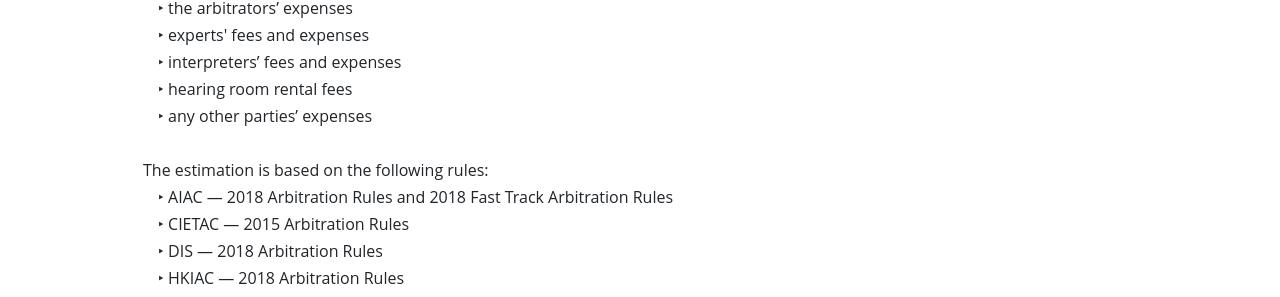
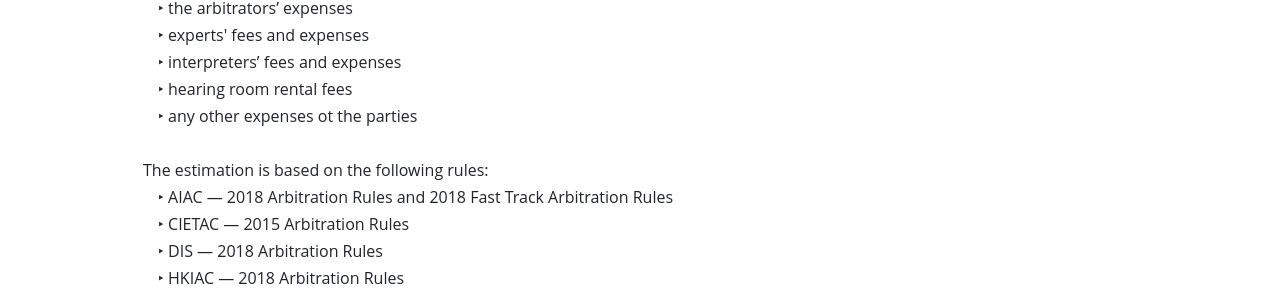
Before and after one commit to martaprilmay/arbcalc_demo, a Django app: page /about in a window 1280 px wide. Shown: the part 198-495 px from the top of the page. Run offline with Django 3.2, Linux system fonts and the light colour scheme; parts of the project's set-up code (start-up, migrations or seed data) failed here and were passed over; some libraries are stand-ins or nearby versions.

Commit message:
changed about

```diff
--- a/calc/templates/calc/about.html
+++ b/calc/templates/calc/about.html
@@ -14,7 +14,7 @@
     <div class="my-li">&#8227; experts' fees and expenses</div>
     <div class="my-li">&#8227; interpreters’ fees and expenses</div>
     <div class="my-li">&#8227; hearing room rental fees</div>
-    <div class="my-li">&#8227; any other parties’ expenses</div>
+    <div class="my-li">&#8227; any other expenses ot the parties</div>
   <br>
   <p class="about">The estimation is based on the following rules:</p>
     <div class="my-li">&#8227; AIAC — 2018 Arbitration Rules and 2018 Fast Track Arbitration Rules</div>
```
